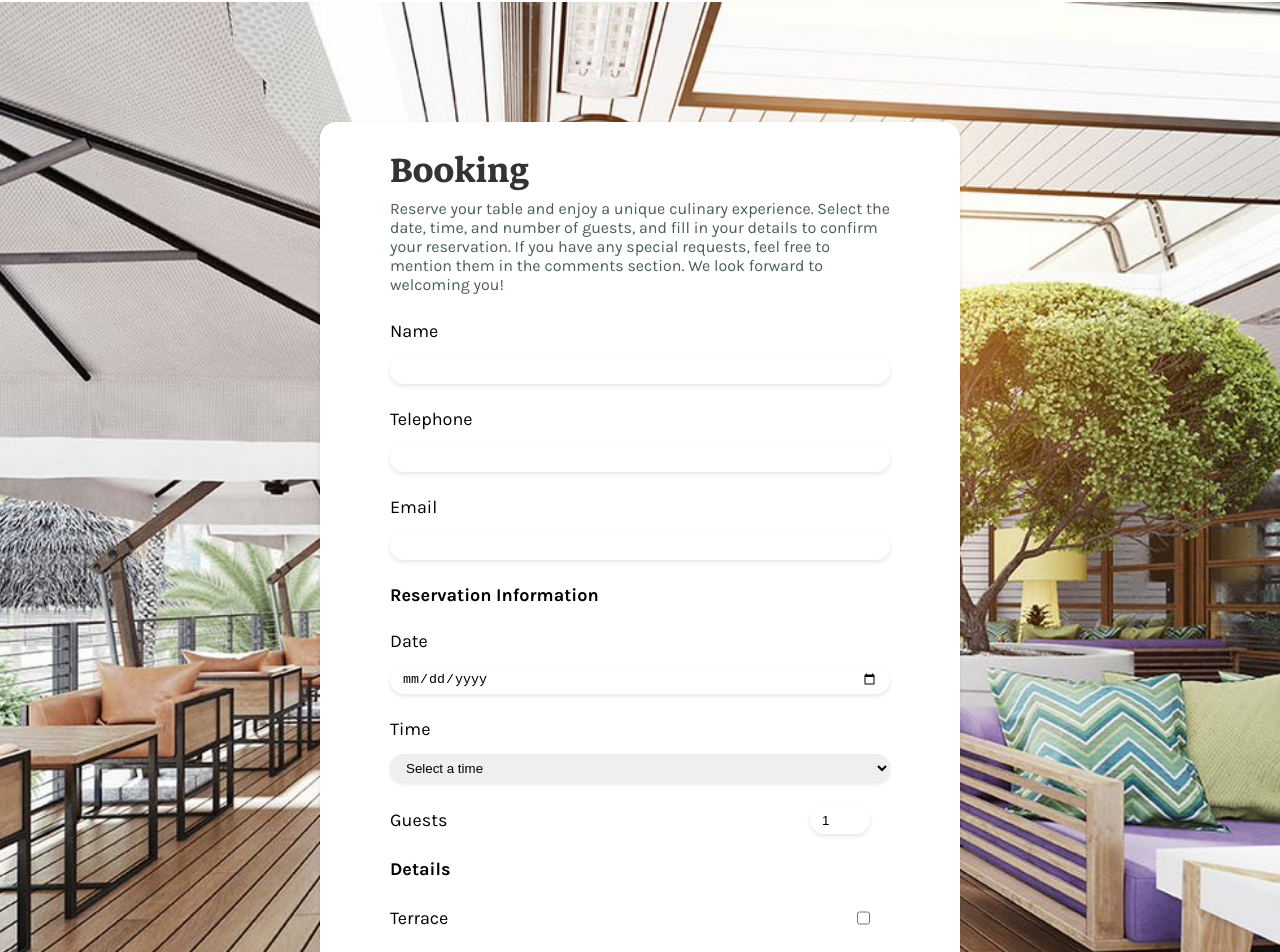
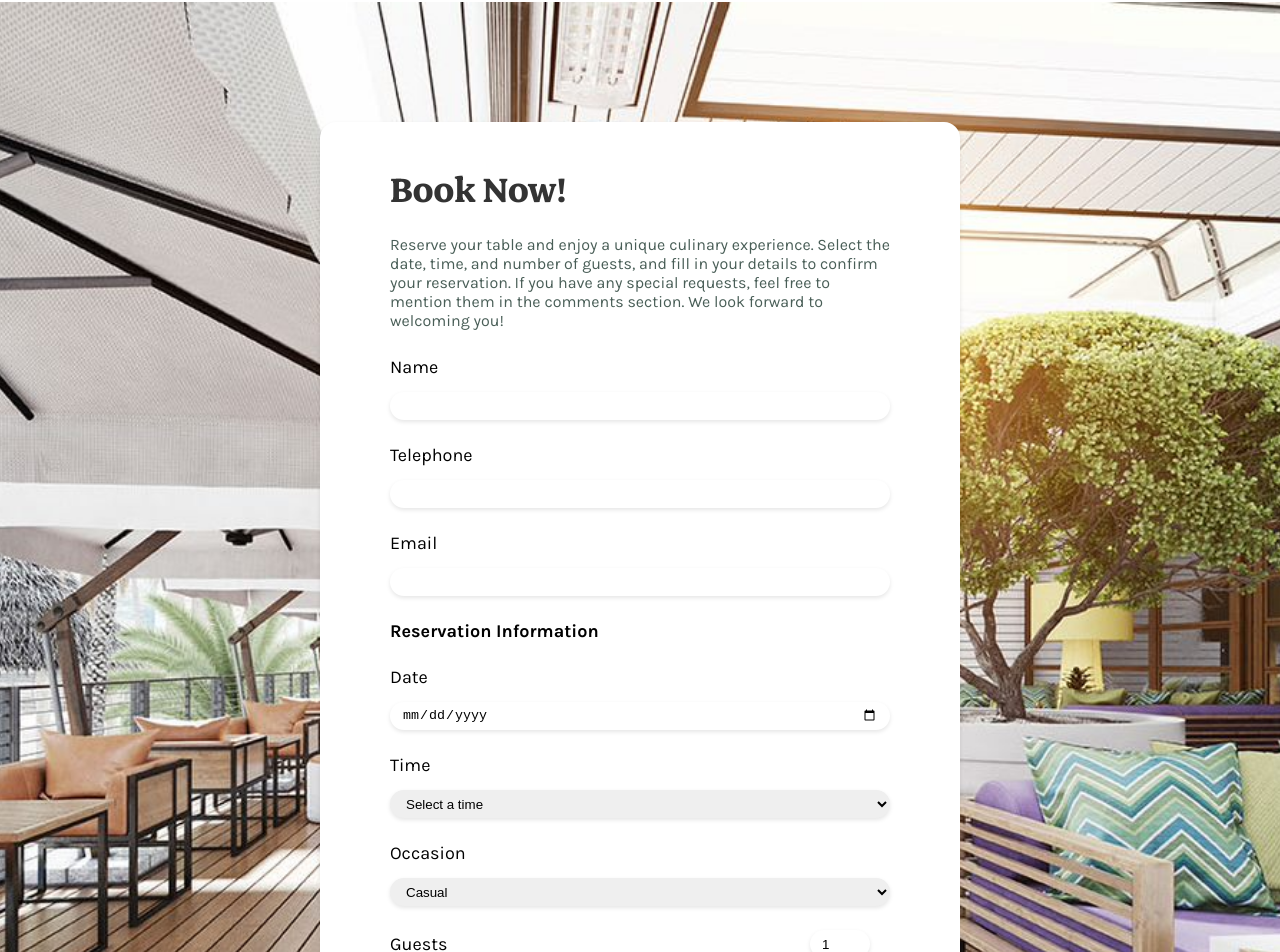
Before and after one commit to Diegogila/little-lemon-frontend, a React (Create React App) app: page /booking in a window 1280 px wide. Shown: the part 78-1030 px from the top of the page. Built offline with nearby package versions, Linux system fonts and the light colour scheme.

Commit message:
Complete test

```diff
--- a/src/components/BookingPage/BookingPage.js
+++ b/src/components/BookingPage/BookingPage.js
@@ -1,4 +1,4 @@
-import { useState } from "react";
+import { useReducer, useState } from "react";
 import "./BookingPage.css";
 import Header from '../Header/Header'
 import Footer from '../Footer/Footer'
@@ -6,17 +6,22 @@ import { BookingForm } from "./sections/BookingForm/BookingForm";
 import { Routes, Route } from 'react-router-dom';
 import { BookingConfirmation } from "./sections/BookingConfirmation/BookingConfirmation";
 import { BookingCompleted } from "./sections/BookingCompleted/BookingCompleted";
-import { ScrollTop } from "../../utils/ScrollTop";
 
 function BookingPage() {
   const [isSection, setIsSection] = useState(true);
+  const initialTimes = () => ['09:00','10:00','11:00','12:00','13:00','14:00','15:00','16:00','17:00','18:00','19:00','20:00'];
+  const updateTimes = (state,action) => {
+    return state
+  }
+
+  const [availableTimes, dispatch] = useReducer(updateTimes,initialTimes());
 
   return (
     <>
       <Header isSection={isSection}/>
       <main className="booking-page">
         <Routes>
-          <Route path='/' element={<BookingForm/>}/>
+          <Route path='/' element={<BookingForm availableTimes={availableTimes} dispatch={dispatch}/>}/>
           <Route path='confirmation' element={<BookingConfirmation/>}/>
           <Route path='completed' element={<BookingCompleted setIsSection={setIsSection}/>}/>
         </Routes>
--- a/src/components/BookingPage/sections/BookingConfirmation/BookingConfirmation.js
+++ b/src/components/BookingPage/sections/BookingConfirmation/BookingConfirmation.js
@@ -25,6 +25,8 @@ function BookingConfirmation() {
           <p className="lead-text">{data.date}</p>
           <p>Time</p>
           <p className="lead-text">{data.time}</p>
+          <p>Occasion</p>
+          <p className="lead-text">{data.occasion}</p>
           <p>Table for</p>
           <p className="lead-text">{data.guests}</p>
           <p>Details</p>
--- a/src/components/BookingPage/sections/BookingForm/BookingForm.css
+++ b/src/components/BookingPage/sections/BookingForm/BookingForm.css
@@ -6,10 +6,16 @@
 .booking-form{
     z-index: 1;
     display: grid;
-    padding-top: 20px;
+    padding-top: 40px;
     padding-bottom: 60px;
     row-gap: 26px;
 
+}
+
+.booking-page__intro{
+    display: flex;
+    flex-direction: column;
+    gap: 16px;
 }
 
 .booking-page__intro p{
--- a/src/components/BookingPage/sections/BookingForm/BookingForm.js
+++ b/src/components/BookingPage/sections/BookingForm/BookingForm.js
@@ -5,7 +5,7 @@ import "./BookingForm.css";
 import { Formik, Form, Field, ErrorMessage } from "formik";
 import * as Yup from "yup";
 
-function BookingForm() {
+function BookingForm({availableTimes,setAvailableTimes}) {
   const navigate = useNavigate();
 
 
@@ -19,6 +19,7 @@ function BookingForm() {
     email: "",
     date: "",
     time: "",
+    occasion:"",
     guests: 1,
     terrace: false,
   };
@@ -45,7 +46,7 @@ function BookingForm() {
       <img className="booking-page__img" src={bg} alt="Restaurant" />
       <section className="booking-form">
         <div className="booking-page__intro">
-          <h2 className="section-title">Booking</h2>
+          <h2 className="section-title">Book Now!</h2>
           <p className="description-text">
             Reserve your table and enjoy a unique culinary experience. Select
             the date, time, and number of guests, and fill in your details to
@@ -120,7 +121,10 @@ function BookingForm() {
                     className="input-field"
                   >
                     <option value="">Select a time</option>
-                    <option value="09:00">09:00</option>
+                    {availableTimes.map((time,i) => {
+                      return <option key={i} value={time}>{time}</option>
+                    })}
+                    {/* <option value="09:00">09:00</option>
                     <option value="10:00">10:00</option>
                     <option value="11:00">11:00</option>
                     <option value="12:00">12:00</option>
@@ -129,7 +133,27 @@ function BookingForm() {
                     <option value="15:00">15:00</option>
                     <option value="16:00">16:00</option>
                     <option value="17:00">17:00</option>
-                    <option value="18:00">18:00</option>
+                    <option value="18:00">18:00</option> */}
+                  </Field>
+                  <ErrorMessage
+                    name="time"
+                    component="span"
+                    style={{ color: "red" }}
+                  />
+                </div>
+                <div className="input-div">
+                  <label className="input-label" htmlFor="bookingOccasion">
+                    Occasion
+                  </label>
+                  <Field
+                    as="select"
+                    name="occasion"
+                    id="bookingOccasion"
+                    className="input-field"
+                  >
+                    <option value="Casual">Casual</option>
+                    <option value="Birthday">Birthday</option>
+                    <option value="Anniversary">Anniversary</option>
                   </Field>
                   <ErrorMessage
                     name="time"
```
Also changed, not shown: 1 other file (tests, documents, lock files or other folders).
